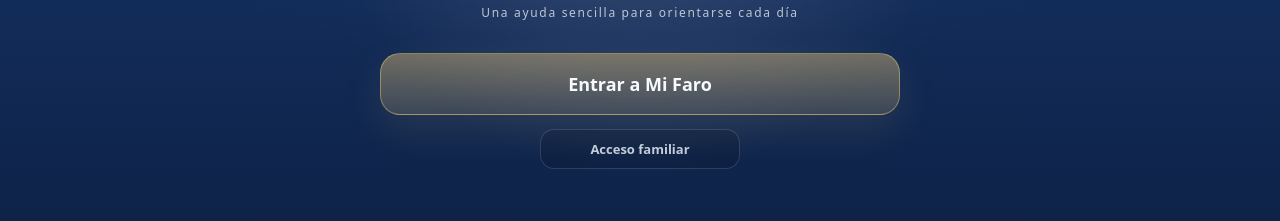
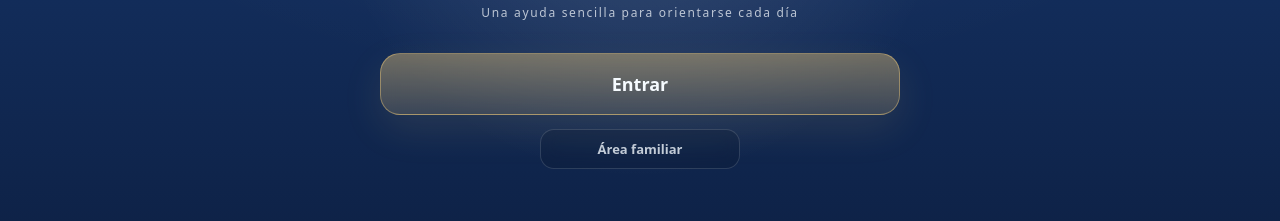
Before and after one commit to Imatap/faro-tfg, a plain HTML site: page index.html in a window 1280 px wide. Shown: the part 405-626 px from the top of the page. Drawn offline with Linux system fonts and the light colour scheme.

Commit message:
Add files via upload

```diff
--- a/index.html
+++ b/index.html
@@ -737,8 +737,8 @@
       <div class="splashTitle">FARO</div>
       <div class="splashSub">Una ayuda sencilla para orientarse cada día</div>
 
-      <button class="btn primary giant splashBtn" id="btnEnter"><span data-i18n="entrarFaro">Entrar a Mi Faro</span></button>
-      <button class="btn ghost splashLink" id="btnFamily"><span data-i18n="accesoFamiliar">Acceso familiar</span></button>
+      <button class="btn primary giant splashBtn" id="btnEnter"><span data-i18n="entrarFaro">Entrar</span></button>
+      <button class="btn ghost splashLink" id="btnFamily"><span data-i18n="accesoFamiliar">Área familiar</span></button>
     </div>
   </div>
 
@@ -1725,7 +1725,7 @@
         ejercicios: "Ejercicios", recursos: "Recursos",
         cambiaSegun: "Cambia el nivel según el día. Si hay confusión o ansiedad, baja a ",
         contencion: "Contención",
-        entrarFaro: "Entrar a Mi Faro", accesoFamiliar: "Acceso familiar",
+        entrarFaro: "Entrar", accesoFamiliar: "Área familiar",
         seguro: "Seguro", guardar: "Guardar", restablecer: "Restablecer",
         grabar: "🎙 Grabar", parar: "⏹ Parar", escucharRec: "▶ Escuchar",
         sinGrabacion: "Sin grabación", grabando: "🔴 Grabando...",
@@ -1799,7 +1799,7 @@
         ejercicios: "Exercises", recursos: "Resources",
         cambiaSegun: "Change the level depending on the day. If confused or anxious, switch to ",
         contencion: "Containment",
-        entrarFaro: "Enter My Faro", accesoFamiliar: "Family access",
+        entrarFaro: "Enter", accesoFamiliar: "Family area",
         seguro: "Safe", guardar: "Save", restablecer: "Reset",
         grabar: "🎙 Record", parar: "⏹ Stop", escucharRec: "▶ Listen",
         sinGrabacion: "No recording", grabando: "🔴 Recording...",
```
